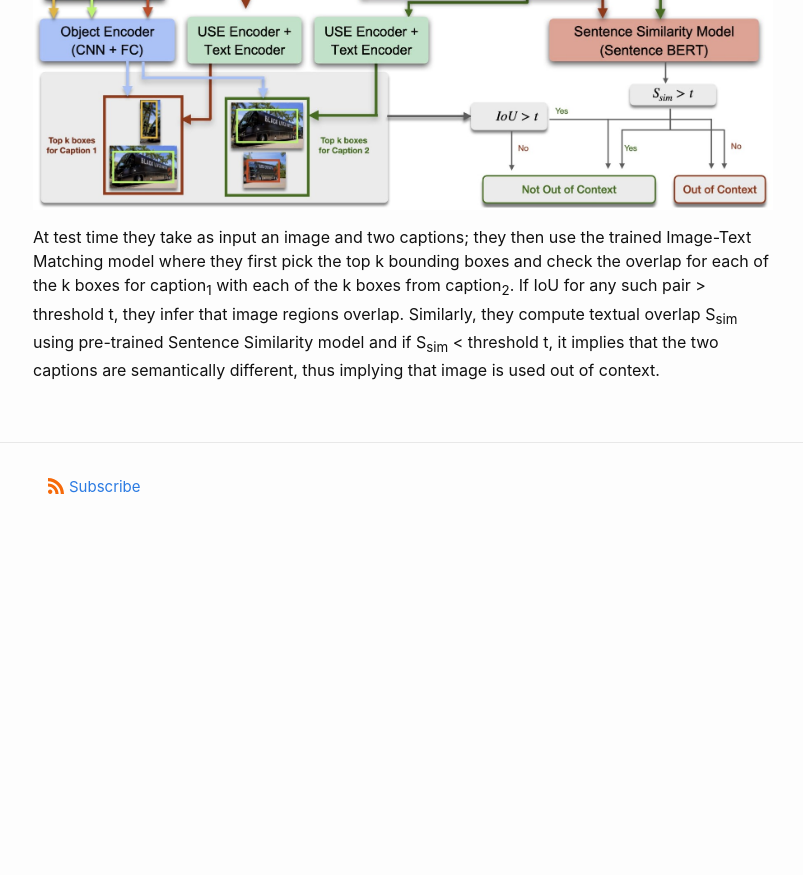
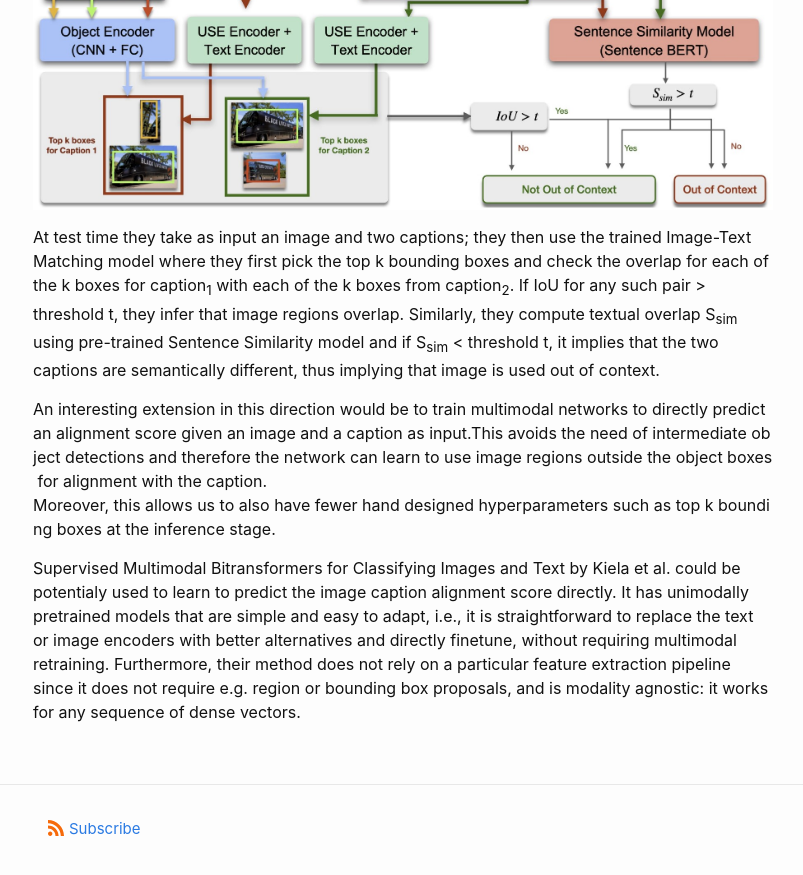
Before and after one commit to aseembehl/aseembehl.github.io, a Jekyll site: the page built from _posts/2021-01-19-automated-fact-checking.markdown, in a window 1280 px wide and 900 px high, scrolled down 1357 px. Shown: the top 875 px of the window, without its empty margins (237-1040 px from the left). Built offline with Jekyll 4.4.1, drawn with Linux system fonts in a browser that asks for light colours; before the commit the page ends 1915 px from its top, so only the background shows below that; some of the changed text lies outside the part shown.

Commit message:
fact check blog post add idea

```diff
--- a/_posts/2021-01-19-automated-fact-checking.markdown
+++ b/_posts/2021-01-19-automated-fact-checking.markdown
@@ -42,9 +42,13 @@ Similarly, they compute textual overlap S<sub>sim</sub> using pre-trained Senten
 t, it implies that the two captions are semantically different, thus implying that image is used out of context.
 
 
+An interesting extension in this direction would be to train multimodal networks to directly predict an alignment score given an image and a caption as input.This avoids the need of intermediate object detections and therefore the network can learn to use image regions outside the object boxes for alignment with the caption.
+Moreover, this allows us to also have fewer hand designed hyperparameters such as top k bounding boxes at the inference stage.
 
-
-
+Supervised Multimodal Bitransformers for Classifying Images and Text by Kiela et al. could be potentialy used to learn to predict the image caption alignment score directly.
+It has unimodally pretrained models that are simple and easy to adapt, i.e., it is straightforward to replace the text or image encoders with better alternatives and directly finetune,
+without requiring multimodal retraining. Furthermore, their method does not rely on a particular feature extraction pipeline since it does not require e.g.
+region or bounding box proposals, and is modality agnostic: it works for any sequence of dense vectors.
 
 
 
```
Also changed, not shown: other parts of _posts/2021-01-19-automated-fact-checking.markdown (+1 -1 lines).
